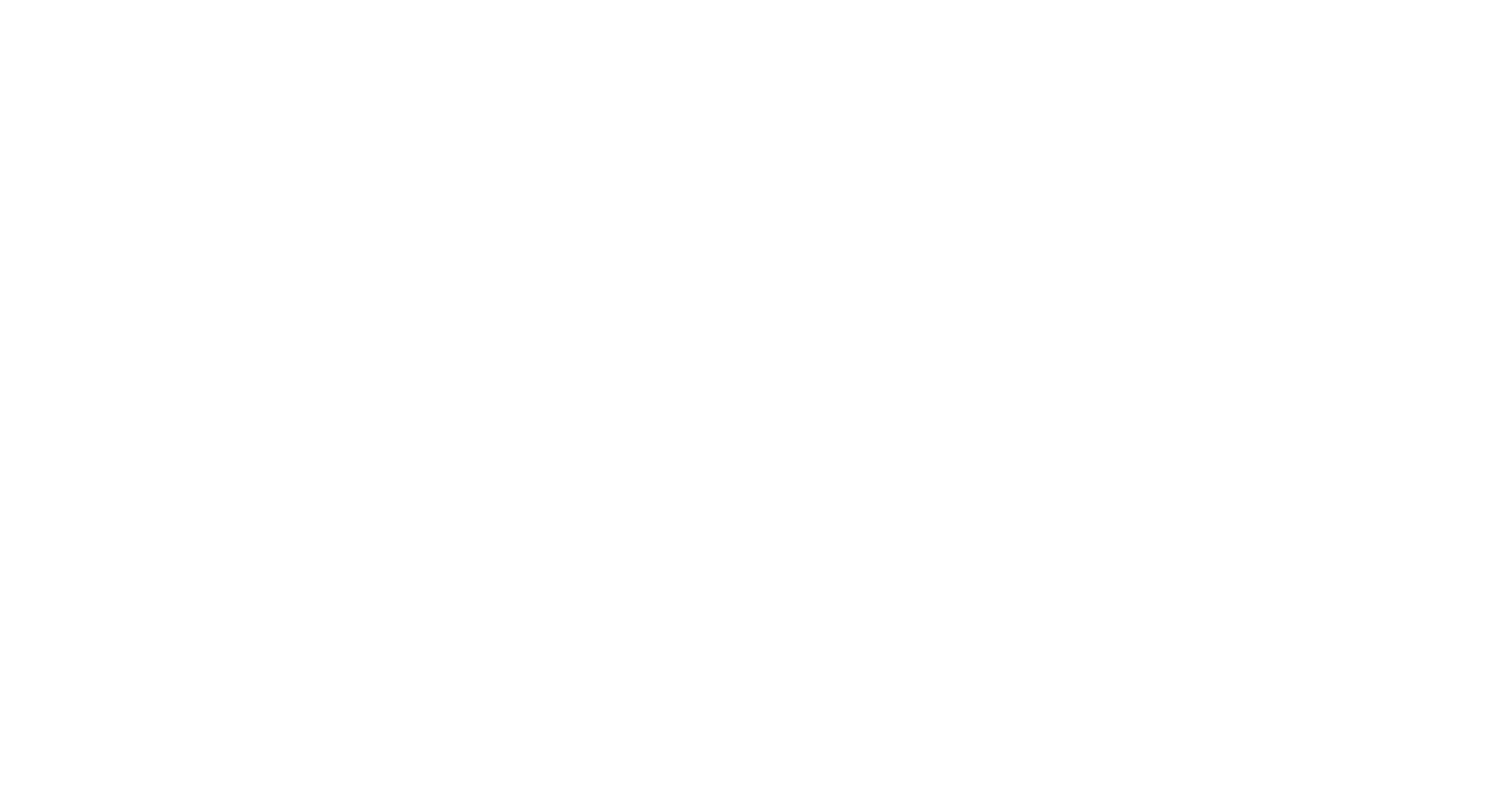
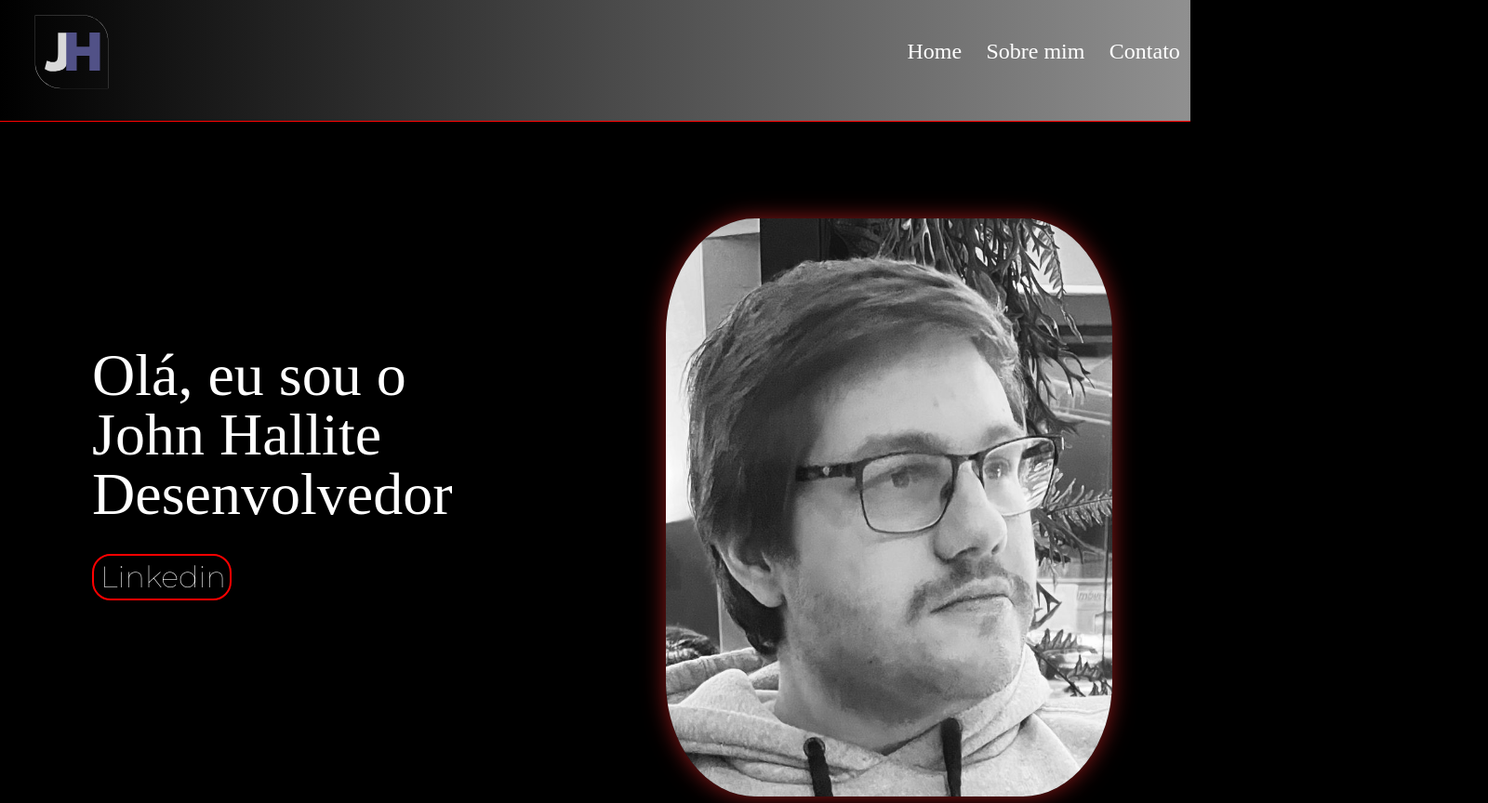
Before and after one commit to JohnPHallite/Primeiro-Projeto, a plain HTML site: page index.html in a window 1280 px wide. Shown: the top 864 px of the page at 93% size, 1600 px wide, since content can reach past the window. Before the commit the page ends 800 px from the top, so only its background shows below. Drawn offline with Linux system fonts and the light colour scheme.

Commit message:
Construção do cabeçalho e body

```diff
--- /dev/null
+++ b/css/base.css
@@ -0,0 +1,6 @@
+:root {
+    --montserrat: 'Montserrat', sans-serif;
+}
+body {
+    background: #000000;
+}
--- a/css/cabecalho.css
+++ b/css/cabecalho.css
@@ -0,0 +1,57 @@
+.cabecalho {
+    width: 100%;
+
+    box-sizing: border-box;
+    color: #FFFFFF;
+
+    display: flex;
+    flex-direction: column;
+    align-items: center;
+
+    padding-top: .75rem;
+    padding-bottom: .75rem;
+
+
+    position: absolute;
+    background: linear-gradient(to right, #000000, #909090);
+    border-bottom: solid 1px red;
+}
+
+.cabecalho-logo {
+    margin-bottom: 1rem;
+    margin-left: 2rem;
+    width: 90px;
+
+}
+
+.cabecalho-navegacao {
+    text-align: center;
+}
+
+.cabecalho-link {
+    font-size: 1.1rem;
+    display: inline-block;
+    margin-right: .7rem;
+    margin-bottom: 1.25rem;
+    margin-left: .7rem;
+}
+
+@media screen and (min-width: 768px) {
+    .cabecalho{
+        flex-direction: row;
+        justify-content: space-between;
+        border-bottom: solid 1px red;
+    }
+}
+
+@media screen and (min-width: 1024px) {
+    .cabecalho {
+        flex-direction: row;
+        justify-content: space-between;
+        border-bottom: solid 1px red;
+    }
+    .cabecalho-link {
+        font-size: 1.5rem;
+    }
+
+}
--- /dev/null
+++ b/css/eusou.css
@@ -0,0 +1,75 @@
+.home {
+    display: flex;
+    justify-content: center;
+    align-items: center;
+
+    color: white;
+
+    padding-top: 195px;
+    font-size: 1.5rem;
+    margin-left: 1rem;
+    background: #000000;
+}
+
+.alinhamento h1 {
+    padding-bottom: 2rem;
+    font-size: 2em;
+    margin-top: -8rem;
+}
+
+
+.botao-linkedin {
+    box-sizing: border-box;
+    width: 150px;
+    height: 50px;
+    border-width: 2px;
+    border-color: #FF0000;
+    border-style: solid;
+    border-radius: 20px;
+    padding: 7px;
+    cursor: pointer;
+    font-family: var(--montserrat);
+    display: inline-block;
+    align-items: center;
+}
+
+.botao-linkedin:hover {
+    transform: scale(1.02);
+}
+
+.foto {
+    box-sizing: border-box;
+    width: 30rem;
+    margin: 1rem 1rem 0 0;
+    border-radius: 20%;
+    box-shadow: 0 0 25px  #FF2D2D90;
+    margin-top: 2.5rem;
+
+}
+
+.foto:hover {
+    transform: scale(1.03);
+    box-shadow: 0 0 30px #FF0000;
+}
+
+@media screen and (min-width: 320px) {
+    .alinhamento {
+        max-width: 50%;
+        box-sizing: border-box;
+        display: block;
+        position: relative;
+        width: 100%;
+        min-height: 1px;
+        padding-right: 15px;
+        padding-left: 15px;
+        font-size: 2rem;
+        padding-top: 90px;
+    }
+
+    h1,h2 {
+        padding-bottom: 1rem;
+    }
+    h3 {
+        padding-bottom: 1.5rem;
+    }
+}
--- /dev/null
+++ b/css/reset.css
@@ -0,0 +1,48 @@
+html, body, div, span, applet, object, iframe,
+h1, h2, h3, h4, h5, h6, p, blockquote, pre,
+a, abbr, acronym, address, big, cite, code,
+del, dfn, em, img, ins, kbd, q, s, samp,
+small, strike, strong, sub, sup, tt, var,
+b, u, i, center,
+dl, dt, dd, ol, ul, li,
+fieldset, form, label, legend,
+table, caption, tbody, tfoot, thead, tr, th, td,
+article, aside, canvas, details, embed,
+figure, figcaption, footer, header, hgroup,
+menu, nav, output, ruby, section, summary,
+time, mark, audio, video {
+	margin: 0;
+	padding: 0;
+	border: 0;
+	font-size: 100%;
+	font: inherit;
+	vertical-align: baseline;
+}
+/* HTML5 display-role reset for older browsers */
+article, aside, details, figcaption, figure,
+footer, header, hgroup, menu, nav, section {
+	display: block;
+}
+body {
+	line-height: 1;
+}
+ol, ul {
+	list-style: none;
+}
+blockquote, q {
+	quotes: none;
+}
+blockquote:before, blockquote:after,
+q:before, q:after {
+	content: '';
+	content: none;
+}
+table {
+	border-collapse: collapse;
+	border-spacing: 0;
+}
+
+a {
+	color: inherit;
+	text-decoration: none;
+}
--- /dev/null
+++ b/css/sobremim.css
@@ -0,0 +1,42 @@
+.sobre-mim {
+    background: #000000;
+}
+.container {
+    padding-right: 1rem;
+    padding-left: 1rem;
+    margin-right: 1rem;
+    margin-left: 1rem;
+
+}
+.sobre-alinhamento {
+    margin-top:30rem;
+    margin-bottom: 8rem;
+    margin-right: 8rem;
+    margin-left: 18rem;
+    text-align: center;
+    padding-top: 1rem;
+    padding-bottom: 1rem;
+    box-sizing: border-box;
+    border-radius: 30px;
+    box-shadow: 0 0 10px #FF2D2D90;
+    width: 80rem;
+}
+.sobre-alinhamento:hover {
+    transform: scale(1.03);
+    box-shadow: 0 0 30px #FF0000;
+}
+
+.titulo-sobremim {
+    color: #FF0000;
+}
+
+.titulo-sobremim {
+    font-size: 70px;
+    color: #FFFFFF;
+}
+
+.texto-sobremim {
+    font-size: 30px;
+    padding: 2rem;
+    color: #FFFFFF;
+}
--- a/index.html
+++ b/index.html
@@ -2,9 +2,49 @@
 <html>
     <head>
         <meta charset="UTF-8">
-        <title>John Hallite</title>
+        <meta name="viewport" content="width=device-width initial-scale=1.0">
+        <title>Apresentação | John Hallite</title>
+        <link href="https://fonts.googleapis.com/css2?family=Montserrat:wght@100&display=swap" rel="stylesheet">
+        <link href="css/reset.css" rel="stylesheet">
+        <link href="css/base.css" rel="stylesheet">
+        <link href="css/cabecalho.css" rel="stylesheet">
+        <link href="css/eusou.css" rel="stylesheet">
+        <link href="css/sobremim.css" rel="stylesheet">
     </head>
+
     <body>
+        <header class="cabecalho">
+            <img src="./img/logo.svg" alt="Logo do John" class="cabecalho-logo">
+            <nav class="cabecalho-navegacao">
+                <ul>
+                    <li class="cabecalho-link"><a href="#">Home</a></li>
+                    <li class="cabecalho-link"><a href="#">Sobre mim</a></li>
+                    <li class="cabecalho-link"><a href="#">Contato</a></li>
+                </ul>
+            </nav>
+        </header>
+        <main>
+            <section class="home">
+                <div class="alinhamento">
+                    <h1>Olá, eu sou o <br/>John Hallite <br/>Desenvolvedor<br/></h1>
 
+                    <a class="botao-linkedin" href="https://www.linkedin.com/in/john-paul-hallite/">Linkedin</a>
+                </div>
+                <div>
+                    <img class="foto" src="./img/foto john.jpeg" alt="Foto do John">
+                </div>
+            </section>
+        </main>
+        <section class="sobre-mim">
+            <div class="container">
+            <div class="sobre-alinhamento">
+                <h2 class="titulo-sobremim">Sobre mim</h2>
+
+                <p class="texto-sobremim">Meu nome é John Hallite, tenho 25 anos, atualmente sou gestor de tráfego para empresas. Atualmente fiz pequenos projetos APK's em Java e Kotlin, utilizando o framework Retrofit.</p>
+
+                <p class="texto-sobremim">Estou cursando Análise e Desenvolvimento de Sistemas pela Unicep.</p>
+            </div>
+            </div>
+        </section>
     </body>
 </html>
```
Also changed, not shown: img/foto john.jpeg (added), img/logo.svg (added).
